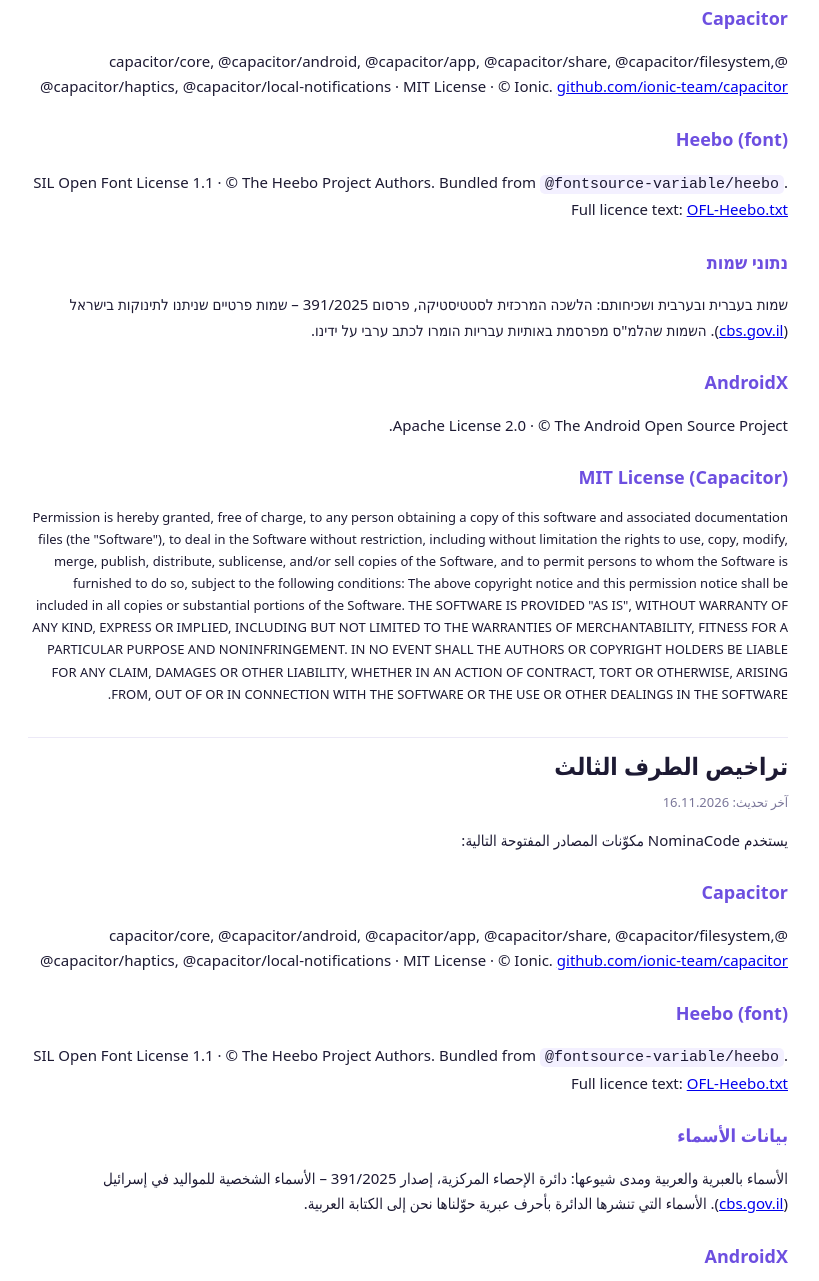
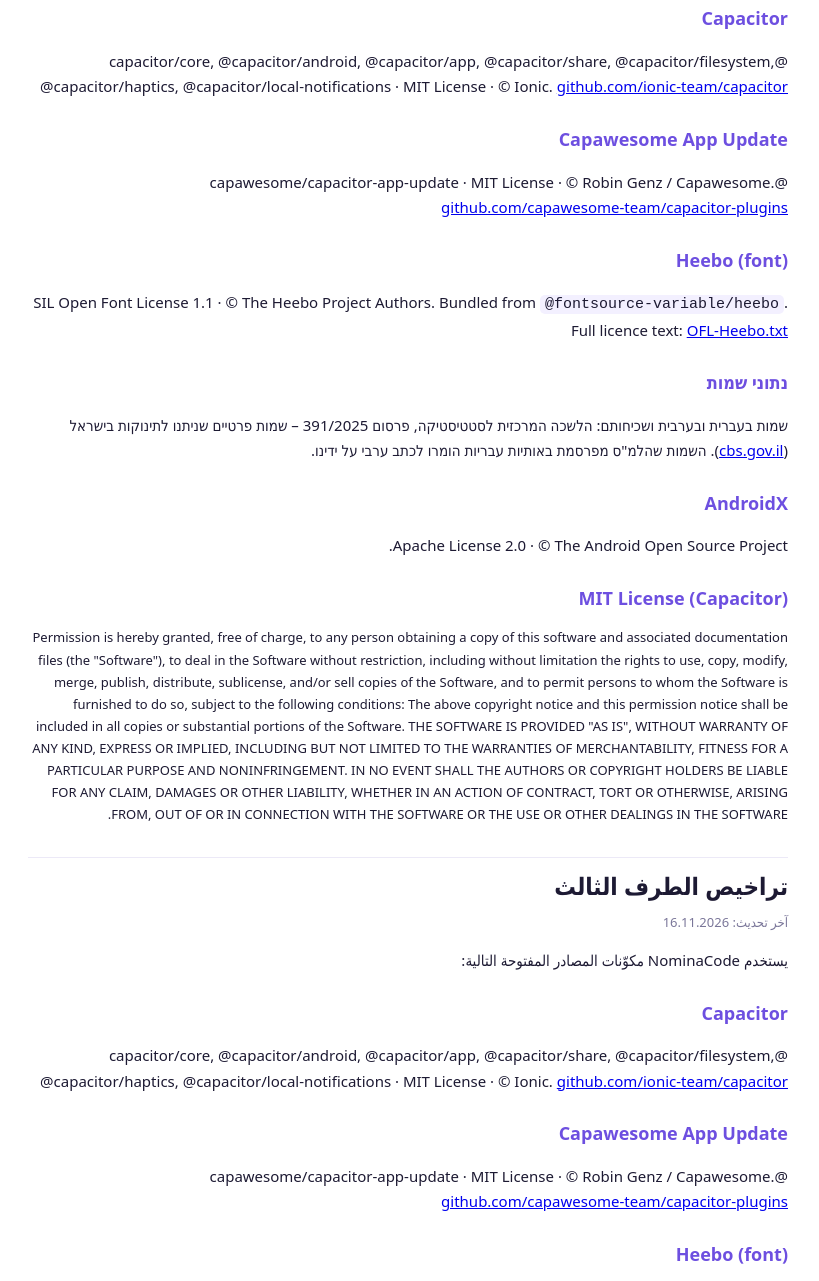
Before and after one commit to RabieMan/nominacode-site, a plain HTML site: page licenses.html in a window 1280 px wide. Shown: the part 276-1557 px from the top of the page, without its empty margins (232-1051 px from the left). Drawn offline with Linux system fonts and the light colour scheme.

Commit message:
Notices: Capawesome App Update
Co-Authored-By: Claude Opus 5.5 <noreply@anthropic.com>
Claude-Session: https://claude.ai/code/session_01VLMtTQRjDsVcj3vmxAjvCp

```diff
--- a/licenses.html
+++ b/licenses.html
@@ -12,17 +12,17 @@ code{background:#f3f0ff;padding:1px 5px;border-radius:5px}
 </style></head><body><main>
 <div class="pub"><img src="img/rabieman-labs.webp" alt=""><div><b>RabieMan Labs</b> · Publisher · מפרסם · الناشر</div></div>
 <section lang="he" dir="rtl"><h1>רישיונות צד שלישי</h1><div class="upd">עודכן לאחרונה: 16.11.2026</div><p>NominaCode משתמשת ברכיבי קוד פתוח הבאים:</p>
-<h2>Capacitor</h2><p>@capacitor/core, @capacitor/android, @capacitor/app, @capacitor/share, @capacitor/filesystem, @capacitor/haptics, @capacitor/local-notifications · MIT License · © Ionic. <a href="https://github.com/ionic-team/capacitor">github.com/ionic-team/capacitor</a></p>
+<h2>Capacitor</h2><p>@capacitor/core, @capacitor/android, @capacitor/app, @capacitor/share, @capacitor/filesystem, @capacitor/haptics, @capacitor/local-notifications · MIT License · © Ionic. <a href="https://github.com/ionic-team/capacitor">github.com/ionic-team/capacitor</a></p><h2>Capawesome App Update</h2><p>@capawesome/capacitor-app-update · MIT License · © Robin Genz / Capawesome. <a href="https://github.com/capawesome-team/capacitor-plugins">github.com/capawesome-team/capacitor-plugins</a></p>
 <h2>Heebo (font)</h2><p>SIL Open Font License 1.1 · © The Heebo Project Authors. Bundled from <code>@fontsource-variable/heebo</code>. Full licence text: <a href="../fonts/OFL-Heebo.txt">OFL-Heebo.txt</a></p>
 <h2>נתוני שמות</h2><p>שמות בעברית ובערבית ושכיחותם: הלשכה המרכזית לסטטיסטיקה, פרסום 391/2025 – שמות פרטיים שניתנו לתינוקות בישראל (<a href="https://www.cbs.gov.il">cbs.gov.il</a>). השמות שהלמ"ס מפרסמת באותיות עבריות הומרו לכתב ערבי על ידינו.</p><h2>AndroidX</h2><p>Apache License 2.0 · © The Android Open Source Project.</p>
 <h2>MIT License (Capacitor)</h2><p style="font-size:13px">Permission is hereby granted, free of charge, to any person obtaining a copy of this software and associated documentation files (the "Software"), to deal in the Software without restriction, including without limitation the rights to use, copy, modify, merge, publish, distribute, sublicense, and/or sell copies of the Software, and to permit persons to whom the Software is furnished to do so, subject to the following conditions: The above copyright notice and this permission notice shall be included in all copies or substantial portions of the Software. THE SOFTWARE IS PROVIDED "AS IS", WITHOUT WARRANTY OF ANY KIND, EXPRESS OR IMPLIED, INCLUDING BUT NOT LIMITED TO THE WARRANTIES OF MERCHANTABILITY, FITNESS FOR A PARTICULAR PURPOSE AND NONINFRINGEMENT. IN NO EVENT SHALL THE AUTHORS OR COPYRIGHT HOLDERS BE LIABLE FOR ANY CLAIM, DAMAGES OR OTHER LIABILITY, WHETHER IN AN ACTION OF CONTRACT, TORT OR OTHERWISE, ARISING FROM, OUT OF OR IN CONNECTION WITH THE SOFTWARE OR THE USE OR OTHER DEALINGS IN THE SOFTWARE.</p></section>
 <section lang="ar" dir="rtl"><h1>تراخيص الطرف الثالث</h1><div class="upd">آخر تحديث: 16.11.2026</div><p>يستخدم NominaCode مكوّنات المصادر المفتوحة التالية:</p>
-<h2>Capacitor</h2><p>@capacitor/core, @capacitor/android, @capacitor/app, @capacitor/share, @capacitor/filesystem, @capacitor/haptics, @capacitor/local-notifications · MIT License · © Ionic. <a href="https://github.com/ionic-team/capacitor">github.com/ionic-team/capacitor</a></p>
+<h2>Capacitor</h2><p>@capacitor/core, @capacitor/android, @capacitor/app, @capacitor/share, @capacitor/filesystem, @capacitor/haptics, @capacitor/local-notifications · MIT License · © Ionic. <a href="https://github.com/ionic-team/capacitor">github.com/ionic-team/capacitor</a></p><h2>Capawesome App Update</h2><p>@capawesome/capacitor-app-update · MIT License · © Robin Genz / Capawesome. <a href="https://github.com/capawesome-team/capacitor-plugins">github.com/capawesome-team/capacitor-plugins</a></p>
 <h2>Heebo (font)</h2><p>SIL Open Font License 1.1 · © The Heebo Project Authors. Bundled from <code>@fontsource-variable/heebo</code>. Full licence text: <a href="../fonts/OFL-Heebo.txt">OFL-Heebo.txt</a></p>
 <h2>بيانات الأسماء</h2><p>الأسماء بالعبرية والعربية ومدى شيوعها: دائرة الإحصاء المركزية، إصدار 391/2025 – الأسماء الشخصية للمواليد في إسرائيل (<a href="https://www.cbs.gov.il">cbs.gov.il</a>). الأسماء التي تنشرها الدائرة بأحرف عبرية حوّلناها نحن إلى الكتابة العربية.</p><h2>AndroidX</h2><p>Apache License 2.0 · © The Android Open Source Project.</p>
 <h2>MIT License (Capacitor)</h2><p style="font-size:13px">Permission is hereby granted, free of charge, to any person obtaining a copy of this software and associated documentation files (the "Software"), to deal in the Software without restriction, including without limitation the rights to use, copy, modify, merge, publish, distribute, sublicense, and/or sell copies of the Software, and to permit persons to whom the Software is furnished to do so, subject to the following conditions: The above copyright notice and this permission notice shall be included in all copies or substantial portions of the Software. THE SOFTWARE IS PROVIDED "AS IS", WITHOUT WARRANTY OF ANY KIND, EXPRESS OR IMPLIED, INCLUDING BUT NOT LIMITED TO THE WARRANTIES OF MERCHANTABILITY, FITNESS FOR A PARTICULAR PURPOSE AND NONINFRINGEMENT. IN NO EVENT SHALL THE AUTHORS OR COPYRIGHT HOLDERS BE LIABLE FOR ANY CLAIM, DAMAGES OR OTHER LIABILITY, WHETHER IN AN ACTION OF CONTRACT, TORT OR OTHERWISE, ARISING FROM, OUT OF OR IN CONNECTION WITH THE SOFTWARE OR THE USE OR OTHER DEALINGS IN THE SOFTWARE.</p></section>
 <section lang="en" dir="ltr"><h1>Third-party notices</h1><div class="upd">Last updated: 16 Nov 2026</div><p>NominaCode uses the following open-source components:</p>
-<h2>Capacitor</h2><p>@capacitor/core, @capacitor/android, @capacitor/app, @capacitor/share, @capacitor/filesystem, @capacitor/haptics, @capacitor/local-notifications · MIT License · © Ionic. <a href="https://github.com/ionic-team/capacitor">github.com/ionic-team/capacitor</a></p>
+<h2>Capacitor</h2><p>@capacitor/core, @capacitor/android, @capacitor/app, @capacitor/share, @capacitor/filesystem, @capacitor/haptics, @capacitor/local-notifications · MIT License · © Ionic. <a href="https://github.com/ionic-team/capacitor">github.com/ionic-team/capacitor</a></p><h2>Capawesome App Update</h2><p>@capawesome/capacitor-app-update · MIT License · © Robin Genz / Capawesome. <a href="https://github.com/capawesome-team/capacitor-plugins">github.com/capawesome-team/capacitor-plugins</a></p>
 <h2>Heebo (font)</h2><p>SIL Open Font License 1.1 · © The Heebo Project Authors. Bundled from <code>@fontsource-variable/heebo</code>. Full licence text: <a href="../fonts/OFL-Heebo.txt">OFL-Heebo.txt</a></p>
 <h2>Names data</h2><p>Hebrew and Arabic names and their frequency: Israel Central Bureau of Statistics, release 391/2025 – first names given to babies in Israel (<a href="https://www.cbs.gov.il">cbs.gov.il</a>). Names the CBS publishes in Hebrew letters were converted to Arabic script by us.</p><h2>AndroidX</h2><p>Apache License 2.0 · © The Android Open Source Project.</p>
 <h2>MIT License (Capacitor)</h2><p style="font-size:13px">Permission is hereby granted, free of charge, to any person obtaining a copy of this software and associated documentation files (the "Software"), to deal in the Software without restriction, including without limitation the rights to use, copy, modify, merge, publish, distribute, sublicense, and/or sell copies of the Software, and to permit persons to whom the Software is furnished to do so, subject to the following conditions: The above copyright notice and this permission notice shall be included in all copies or substantial portions of the Software. THE SOFTWARE IS PROVIDED "AS IS", WITHOUT WARRANTY OF ANY KIND, EXPRESS OR IMPLIED, INCLUDING BUT NOT LIMITED TO THE WARRANTIES OF MERCHANTABILITY, FITNESS FOR A PARTICULAR PURPOSE AND NONINFRINGEMENT. IN NO EVENT SHALL THE AUTHORS OR COPYRIGHT HOLDERS BE LIABLE FOR ANY CLAIM, DAMAGES OR OTHER LIABILITY, WHETHER IN AN ACTION OF CONTRACT, TORT OR OTHERWISE, ARISING FROM, OUT OF OR IN CONNECTION WITH THE SOFTWARE OR THE USE OR OTHER DEALINGS IN THE SOFTWARE.</p></section>
```
